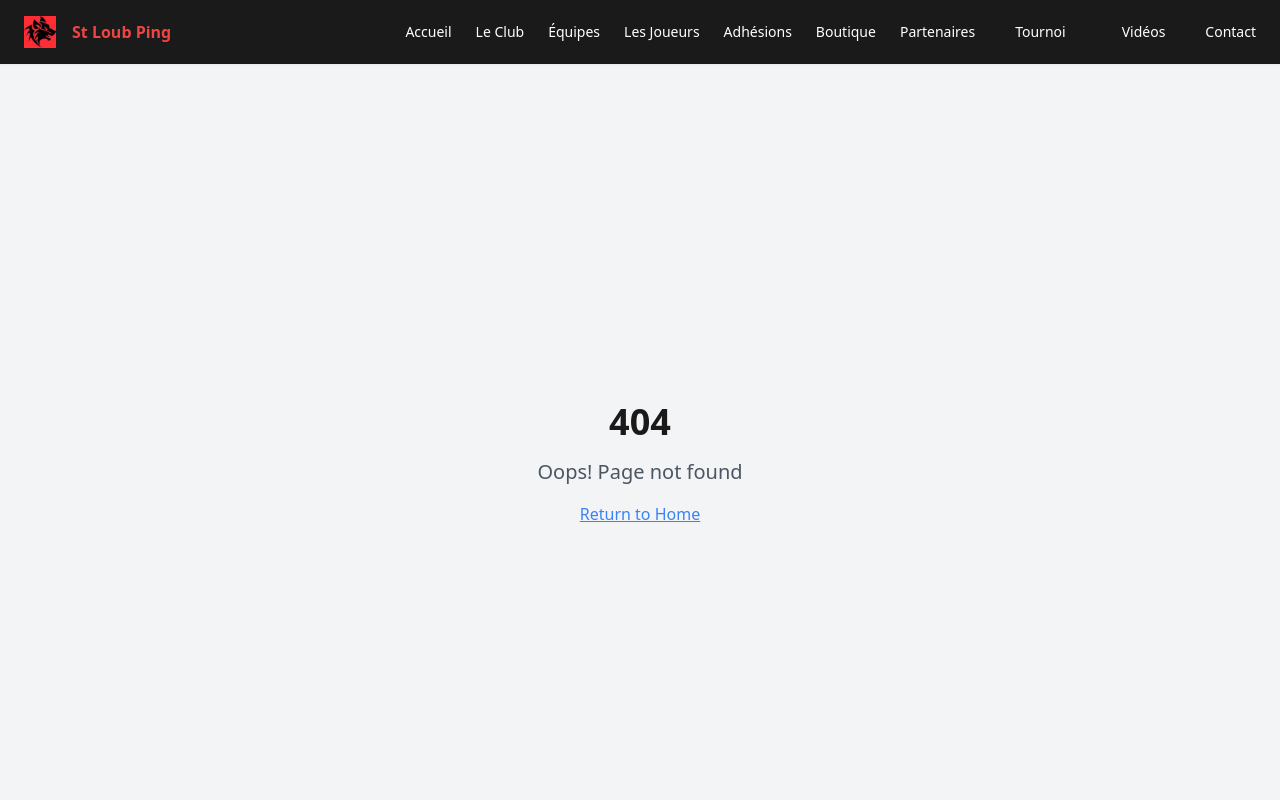
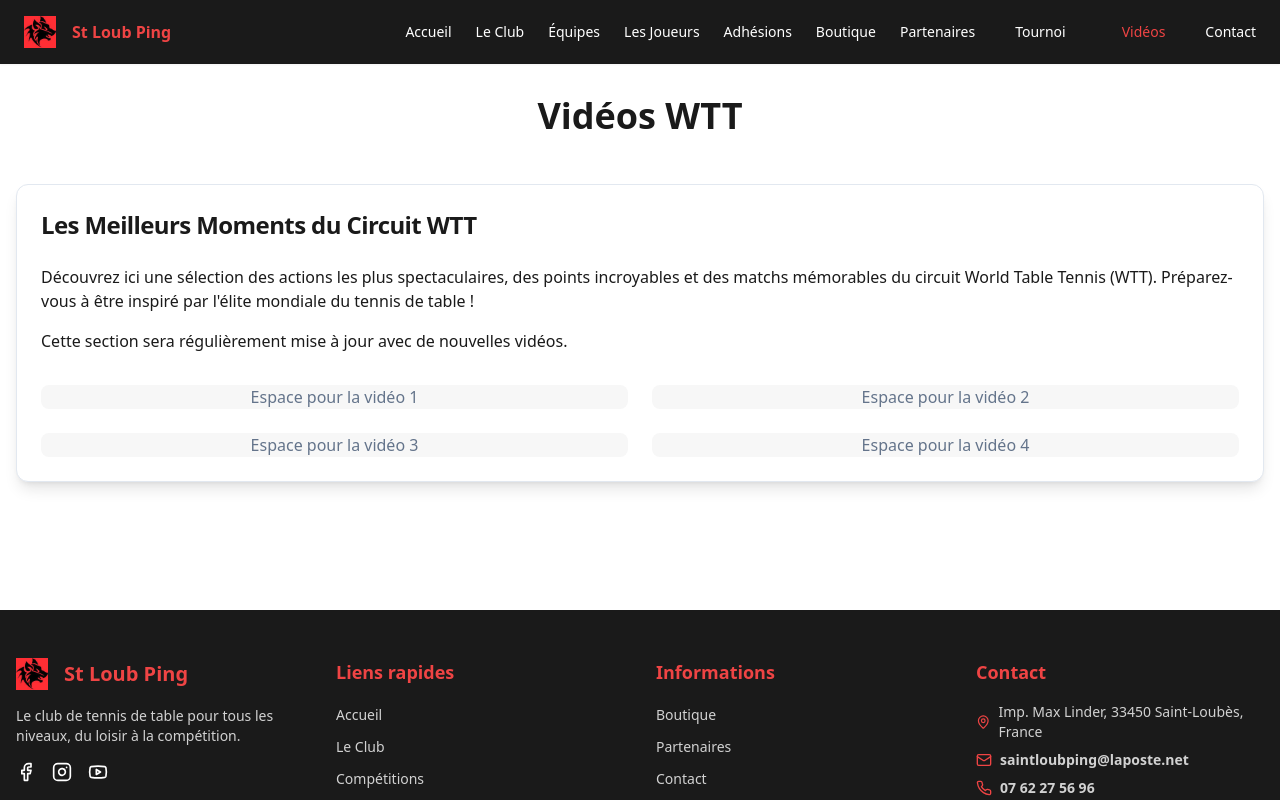
Before and after one commit to stloubping/stloubping, a React (Vite) app: page /videos/wtt in a window 1280 px wide. Shown: the top 800 px of the page. Built offline with nearby package versions, Linux system fonts and the light colour scheme.

Commit message:
[dyad] J'ai créé une nouvelle page pour les vidéos WTT, ajouté la route correspondante dans `App.tsx` et mis à jour le lien "WTT" dans la barre de navigation pour pointer vers cette nouvelle page. - wrote 3 file(s)

```diff
--- a/src/App.tsx
+++ b/src/App.tsx
@@ -14,6 +14,7 @@ import Contact from "./pages/Contact";
 import TournamentRegistration from "./pages/TournamentRegistration";
 import TournamentRegistrationsList from "./pages/TournamentRegistrationsList";
 import ClassementJoueurs from "./pages/ClassementJoueurs";
+import WTTVideos from "./pages/WTTVideos"; // Import the new WTTVideos component
 import NotFound from "./pages/NotFound";
 import { LightboxProvider } from "./context/LightboxContext";
 import React from "react";
@@ -37,6 +38,7 @@ const App = () => (
                 <Route path="/partenaires" element={<Partenaires />} />
                 <Route path="/tournoi-inscription" element={<TournamentRegistration />} />
                 <Route path="/tournoi-inscriptions-liste" element={<TournamentRegistrationsList />} />
+                <Route path="/videos/wtt" element={<WTTVideos />} /> {/* New route for WTT Videos */}
                 <Route path="/contact" element={<Contact />} />
                 <Route path="*" element={<NotFound />} />
               </Routes>
--- a/src/components/Navbar.tsx
+++ b/src/components/Navbar.tsx
@@ -40,7 +40,7 @@ const navItems: NavItem[] = [
     name: "Vidéos", // Nouveau menu déroulant
     type: "dropdown",
     children: [
-      { name: "WTT", path: "#", type: "link" }, // Lien temporaire
+      { name: "WTT", path: "/videos/wtt", type: "link" }, // Lien mis à jour
       { name: "Tutos", path: "#", type: "link" }, // Lien temporaire
       { name: "Les Légendes", path: "#", type: "link" }, // Lien temporaire
     ],
--- /dev/null
+++ b/src/pages/WTTVideos.tsx
@@ -0,0 +1,44 @@
+import React from 'react';
+import { Card, CardContent, CardHeader, CardTitle } from "@/components/ui/card";
+
+const WTTVideos = () => {
+  return (
+    <div className="container mx-auto px-4 py-8 bg-clubLight text-clubLight-foreground">
+      <h1 className="text-4xl font-bold text-center mb-12 text-clubDark">Vidéos WTT</h1>
+
+      <section className="mb-12">
+        <Card className="bg-clubLight shadow-lg rounded-xl">
+          <CardHeader>
+            <CardTitle className="text-2xl text-clubDark">Les Meilleurs Moments du Circuit WTT</CardTitle>
+          </CardHeader>
+          <CardContent>
+            <p className="mb-4 text-clubLight-foreground">
+              Découvrez ici une sélection des actions les plus spectaculaires, des points incroyables et des matchs mémorables du circuit World Table Tennis (WTT).
+              Préparez-vous à être inspiré par l'élite mondiale du tennis de table !
+            </p>
+            <p className="text-clubLight-foreground">
+              Cette section sera régulièrement mise à jour avec de nouvelles vidéos.
+            </p>
+            {/* Vous pourrez ajouter ici des composants pour afficher des vidéos YouTube ou d'autres plateformes */}
+            <div className="mt-8 grid grid-cols-1 md:grid-cols-2 gap-6">
+              <div className="aspect-w-16 aspect-h-9 bg-clubSection rounded-lg flex items-center justify-center text-muted-foreground">
+                <p>Espace pour la vidéo 1</p>
+              </div>
+              <div className="aspect-w-16 aspect-h-9 bg-clubSection rounded-lg flex items-center justify-center text-muted-foreground">
+                <p>Espace pour la vidéo 2</p>
+              </div>
+              <div className="aspect-w-16 aspect-h-9 bg-clubSection rounded-lg flex items-center justify-center text-muted-foreground">
+                <p>Espace pour la vidéo 3</p>
+              </div>
+              <div className="aspect-w-16 aspect-h-9 bg-clubSection rounded-lg flex items-center justify-center text-muted-foreground">
+                <p>Espace pour la vidéo 4</p>
+              </div>
+            </div>
+          </CardContent>
+        </Card>
+      </section>
+    </div>
+  );
+};
+
+export default WTTVideos;
```
